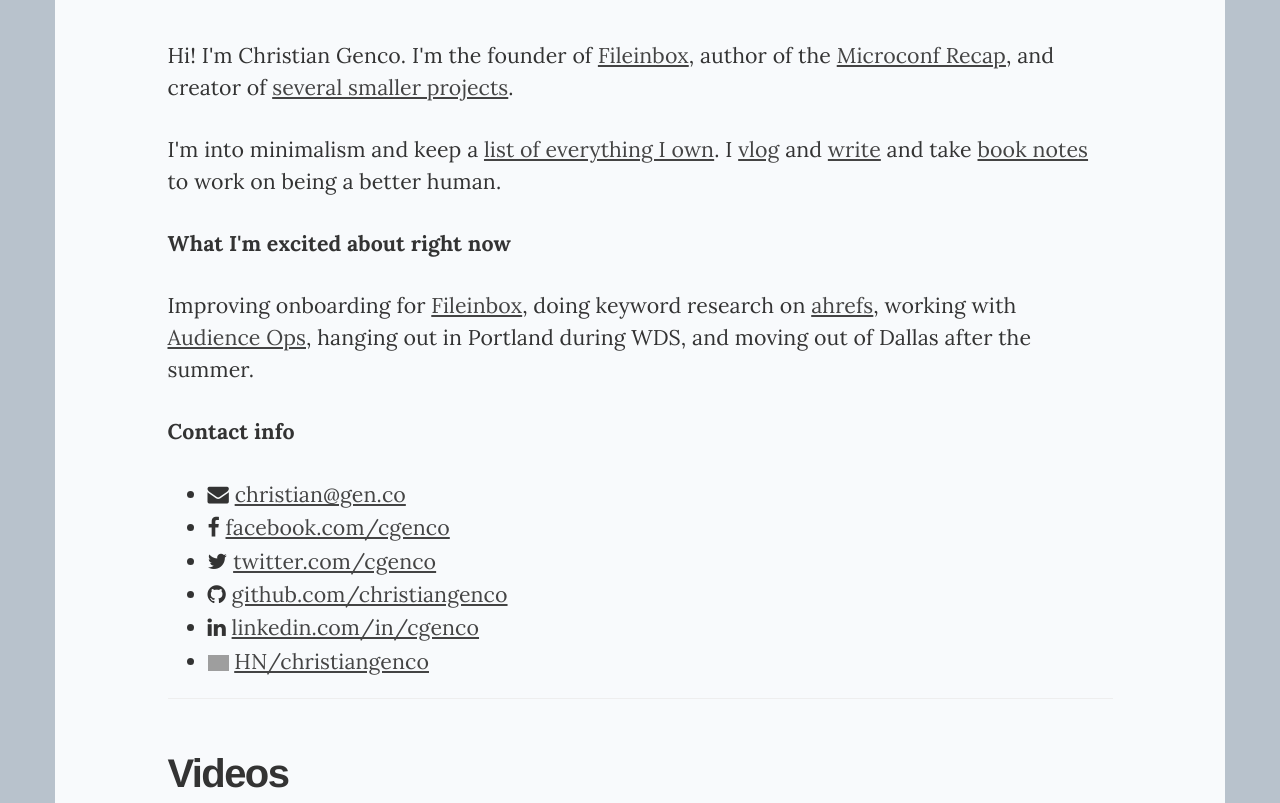
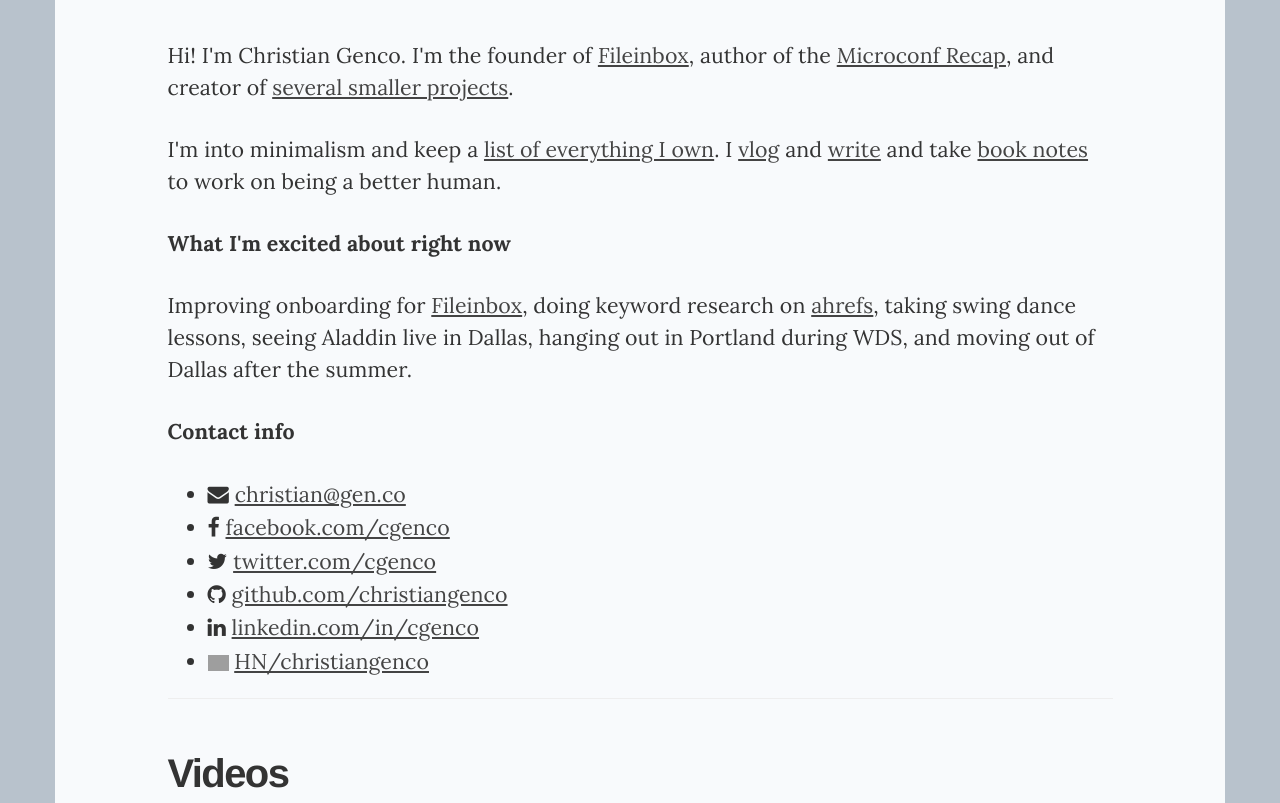
Before and after one commit to christiangenco/christiangenco.github.io, a Jekyll site: the page built from index.html, in a window 1280 px wide and 900 px high, cut to the strip 0-803 px from the top of the window. Built offline with Jekyll 4.4.1, drawn with Linux system fonts in a browser that asks for light colours; nearby versions of some CDN libraries; grey boxes are pictures that could not be loaded.

Commit message:
update what I'm excited about

```diff
--- a/index.html
+++ b/index.html
@@ -15,7 +15,7 @@
 
       <p><b>What I'm excited about right now</b></p>
 
-      <p>Improving onboarding for <a target="_blank" href="https://fileinbox.com">Fileinbox</a>, doing keyword research on <a href="https://ahrefs.com/">ahrefs</a>, working with <a href="https://audienceops.com/">Audience Ops</a>, hanging out in Portland during WDS, and moving out of Dallas after the summer.</p>
+      <p>Improving onboarding for <a target="_blank" href="https://fileinbox.com">Fileinbox</a>, doing keyword research on <a href="https://ahrefs.com/">ahrefs</a>, taking swing dance lessons, seeing Aladdin live in Dallas, hanging out in Portland during WDS, and moving out of Dallas after the summer.</p>
 
       <p><b>Contact info</b></p>
 
```
